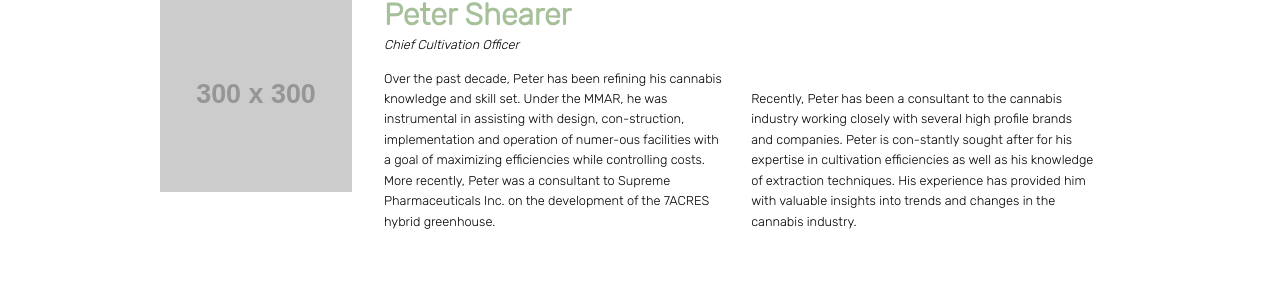
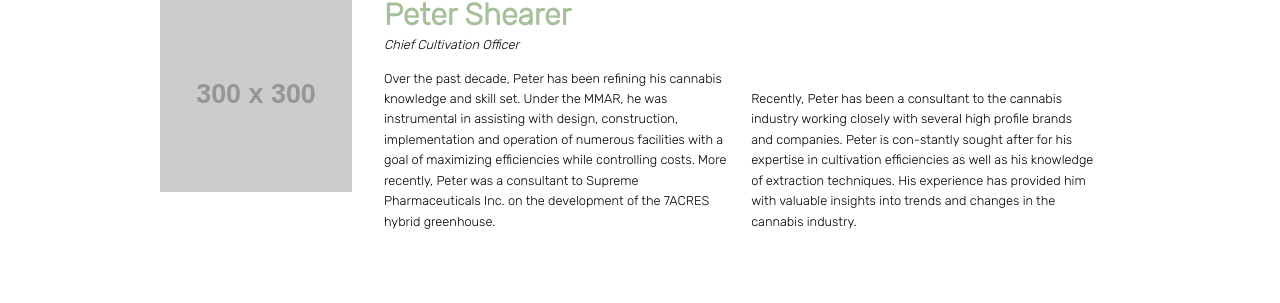
Before and after one commit to robcodonnell/cannabiswheaton, a Jekyll site: the page built from team.html, in a window 1280 px wide and 900 px high, scrolled down 1991 px. Shown: the part 343-646 px from the top of the window. Built offline with Jekyll 4.4.1, drawn with Linux system fonts in a browser that asks for light colours; nearby versions of some CDN libraries.

Commit message:
nothing really

```diff
--- a/_data/staff/2-ian.yml
+++ b/_data/staff/2-ian.yml
@@ -1,4 +1,4 @@
 name: Ian Rapsey
 title: Chief Creative Officer
-bio: Ian is the leading and most highly regarded branding expert in the cannabis industry. He designed and implemented the brand development strategies for Canopy Growth (formerly Tweed Marijuana), positioning the brand as the undisputed leader in its market. He was also instrumental in rebranding Canopy Growth’s acquisition of Bedrocan, a joint venture with the largest producer of cannabis in the Netherlands. <br><br>Prior to his work in the cannabis industry he was a creative lead in Toronto at several world-class design and branding agencies, most notably Bruce Mau Design. While at Bruce Mau, Ian was responsible for the creative and strategic development of several branding initiatives including SOM Architects, the Ontario Science Centre, Ask.com, and LEGO’s VisionLAB. He was also the lead creative on NBBJ Architects publication series and design manifesto, Change Design. <br><br>Every day, people around the world experience Ian’s convivial brands and creativity.
+bio: Ian is the leading and most highly regarded branding expert in the cannabis industry. He designed and implemented the brand development strategies for Canopy Growth (formerly Tweed Marijuana), positioning the brand as the undisputed leader in its market. He was also instrumental in rebranding Canopy Growth’s acquisition of Bedrocan, a joint venture with the largest producer of cannabis in the Netherlands.<br><br>Prior to his work in the cannabis industry he was a creative lead in Toronto at several world-class design and branding agencies, most notably Bruce Mau Design. While at Bruce Mau, Ian was responsible for the creative and strategic development of several branding initiatives including SOM Architects, the Ontario Science Centre, Ask.com, and LEGO’s VisionLAB. He was also the lead creative on NBBJ Architects publication series and design manifesto, Change Design.<br><br>Every day, people around the world experience Ian’s convivial brands and creativity.
 img: http://placehold.it/300x300
--- a/_data/staff/5-peter.yml
+++ b/_data/staff/5-peter.yml
@@ -1,4 +1,4 @@
 name: Peter Shearer
 title: Chief Cultivation Officer
-bio: Over the past decade, Peter has been refining his cannabis knowledge and skill set. Under the MMAR, he was instrumental in assisting with design, con-struction, implementation and operation of numer-ous facilities with a goal of maximizing efficiencies while controlling costs. More recently, Peter was a consultant to Supreme Pharmaceuticals Inc. on the development of the 7ACRES hybrid greenhouse.<br><br>Recently, Peter has been a consultant to the cannabis industry working closely with several high profile brands and companies. Peter is con-stantly sought after for his expertise in cultivation efficiencies as well as his knowledge of extraction techniques. His experience has provided him with valuable insights into trends and changes in the cannabis industry.
+bio: Over the past decade, Peter has been refining his cannabis knowledge and skill set. Under the MMAR, he was instrumental in assisting with design, construction, implementation and operation of numerous facilities with a goal of maximizing efficiencies while controlling costs. More recently, Peter was a consultant to Supreme Pharmaceuticals Inc. on the development of the 7ACRES hybrid greenhouse.<br><br>Recently, Peter has been a consultant to the cannabis industry working closely with several high profile brands and companies. Peter is con-stantly sought after for his expertise in cultivation efficiencies as well as his knowledge of extraction techniques. His experience has provided him with valuable insights into trends and changes in the cannabis industry.
 img: http://placehold.it/300x300
```
Also changed, not shown: 1 other file.
